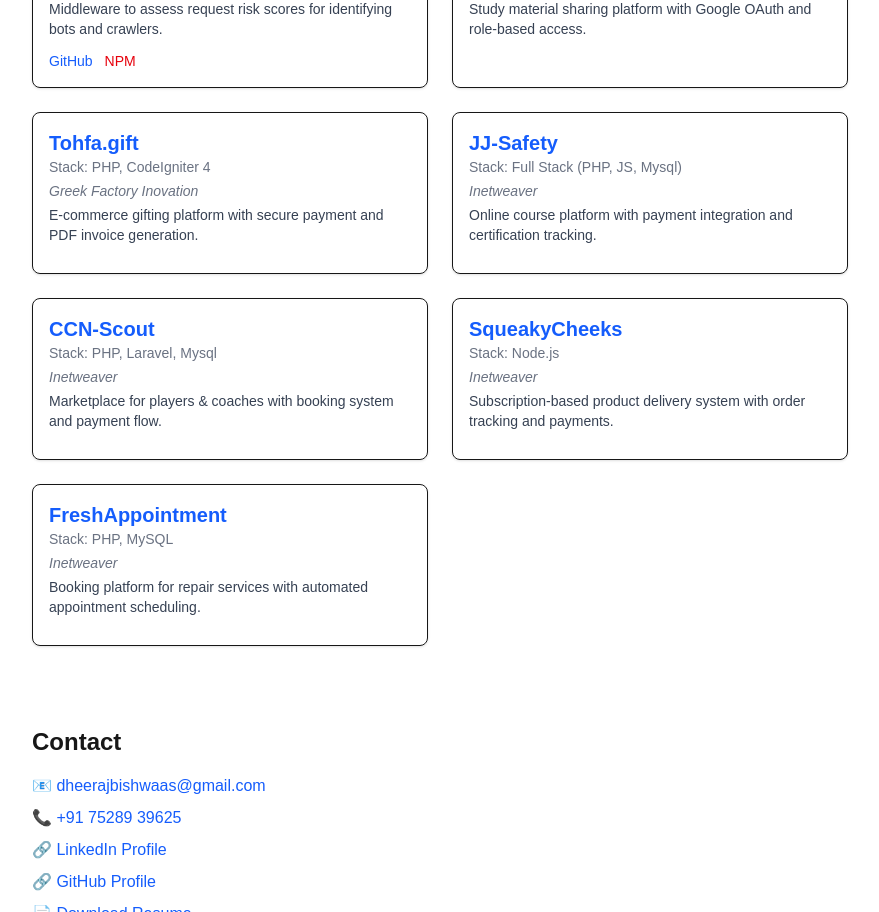
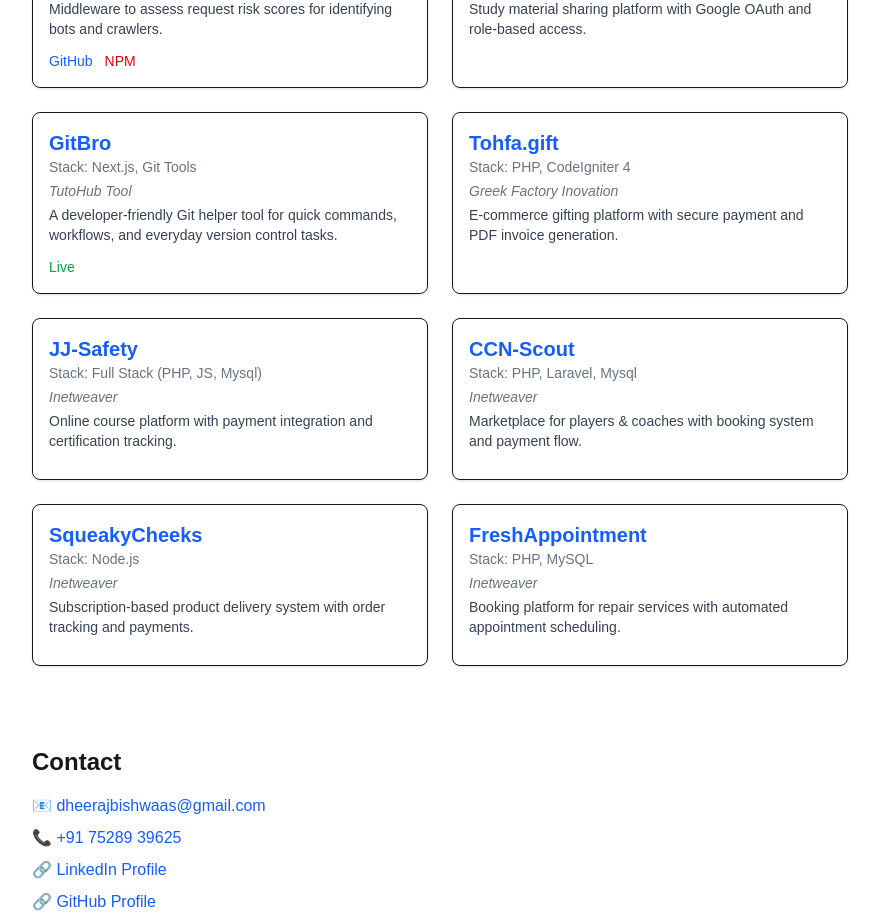
Before and after one commit to dheerajbishwaas/portfolio, a Next.js app: page / in a window 1280 px wide. Shown: the part 1780-2692 px from the top of the page, without its empty margins (200-1079 px from the left). Built offline with nearby package versions, Linux system fonts and the light colour scheme.

Commit message:
feat(projects): implement live link display for project items
- Modify Projects.js to check for and display live links alongside existing NPM links
- Add GitBro as a new project entry under the TutoHub Tool company
- Enhance project cards with direct external navigation support

```diff
--- a/app/components/Projects.js
+++ b/app/components/Projects.js
@@ -14,6 +14,15 @@ const projects = [
     stack: "Next.js, Node.js, JWT",
     company: "Personal Project",
     description: "Study material sharing platform with Google OAuth and role-based access."
+  },
+  {
+    title: "GitBro",
+    stack: "Next.js, Git Tools",
+    company: "TutoHub Tool",
+    description: "A developer-friendly Git helper tool for quick commands, workflows, and everyday version control tasks.",
+    links: {
+      live: "https://tutohub.com/tools/gitbro"
+    }
   },
   {
     title: "Tohfa.gift",
@@ -89,6 +98,16 @@ export default function Projects() {
                     NPM
                   </a>
                 )}
+                {project.links.live && (
+                  <a
+                    href={project.links.live}
+                    target="_blank"
+                    rel="noopener noreferrer"
+                    className="text-green-600 hover:underline dark:text-green-400 flex items-center gap-1"
+                  >
+                    Live
+                  </a>
+                )}
               </div>
             )}
           </div>
```
